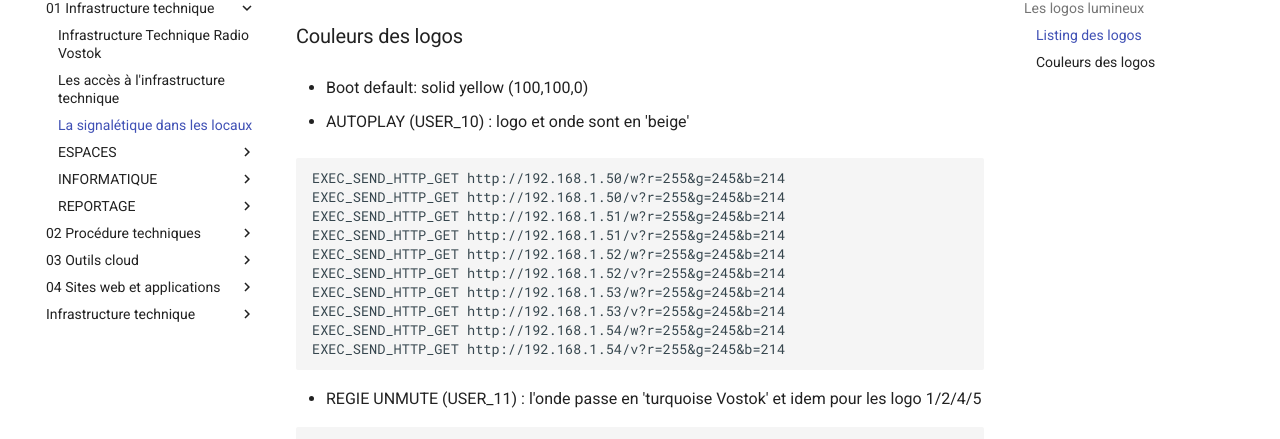
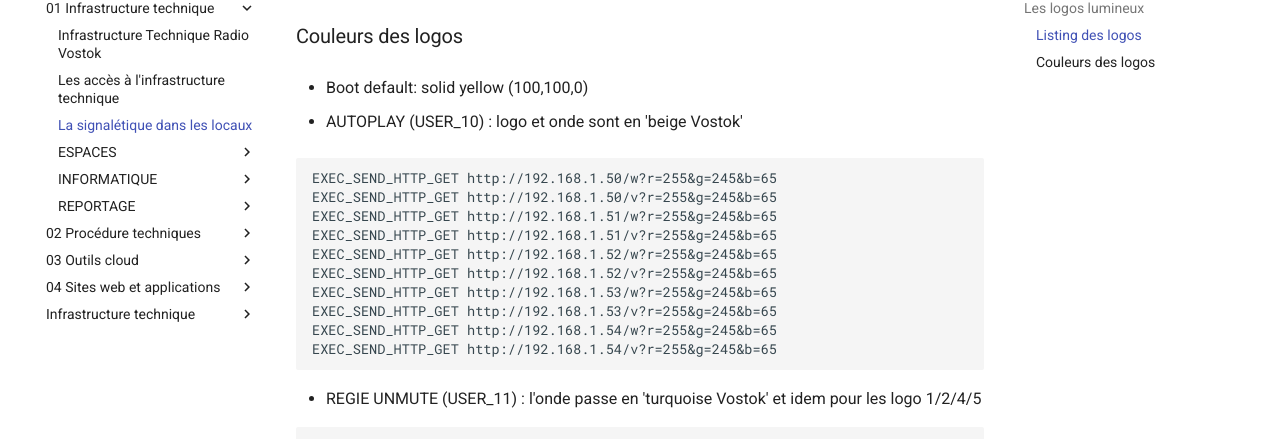
Before and after one commit to Le-Parloir/Vostok-Documentation, an MkDocs documentation site: the page built from docs/Documentation technique/01 - Infrastructure technique/3 - signaletique.md, in a window 1280 px wide and 900 px high, scrolled down 445 px. Shown: the part 148-587 px from the top of the window. Built offline with MkDocs 1.6.1 and Material for MkDocs 9.7.7, drawn with Linux system fonts in a browser that asks for light colours.

Commit message:
update signaletique doc - 2

````diff
--- a/docs/Documentation technique/01 - Infrastructure technique/3 - signaletique.md
+++ b/docs/Documentation technique/01 - Infrastructure technique/3 - signaletique.md
@@ -16,19 +16,19 @@ Ils indiquent les différents états de l'antenne et des studios
 
 - Boot default: solid yellow (100,100,0)
 
-- AUTOPLAY (USER_10) : logo et onde sont en 'beige'
+- AUTOPLAY (USER_10) : logo et onde sont en 'beige Vostok'
 
 ```
-EXEC_SEND_HTTP_GET http://192.168.1.50/w?r=255&g=245&b=214
-EXEC_SEND_HTTP_GET http://192.168.1.50/v?r=255&g=245&b=214
-EXEC_SEND_HTTP_GET http://192.168.1.51/w?r=255&g=245&b=214
-EXEC_SEND_HTTP_GET http://192.168.1.51/v?r=255&g=245&b=214
-EXEC_SEND_HTTP_GET http://192.168.1.52/w?r=255&g=245&b=214
-EXEC_SEND_HTTP_GET http://192.168.1.52/v?r=255&g=245&b=214
-EXEC_SEND_HTTP_GET http://192.168.1.53/w?r=255&g=245&b=214
-EXEC_SEND_HTTP_GET http://192.168.1.53/v?r=255&g=245&b=214
-EXEC_SEND_HTTP_GET http://192.168.1.54/w?r=255&g=245&b=214
-EXEC_SEND_HTTP_GET http://192.168.1.54/v?r=255&g=245&b=214
+EXEC_SEND_HTTP_GET http://192.168.1.50/w?r=255&g=245&b=65
+EXEC_SEND_HTTP_GET http://192.168.1.50/v?r=255&g=245&b=65
+EXEC_SEND_HTTP_GET http://192.168.1.51/w?r=255&g=245&b=65
+EXEC_SEND_HTTP_GET http://192.168.1.51/v?r=255&g=245&b=65
+EXEC_SEND_HTTP_GET http://192.168.1.52/w?r=255&g=245&b=65
+EXEC_SEND_HTTP_GET http://192.168.1.52/v?r=255&g=245&b=65
+EXEC_SEND_HTTP_GET http://192.168.1.53/w?r=255&g=245&b=65
+EXEC_SEND_HTTP_GET http://192.168.1.53/v?r=255&g=245&b=65
+EXEC_SEND_HTTP_GET http://192.168.1.54/w?r=255&g=245&b=65
+EXEC_SEND_HTTP_GET http://192.168.1.54/v?r=255&g=245&b=65
 ```
 
 - REGIE UNMUTE (USER_11) : l'onde  passe en 'turquoise Vostok' et idem pour les logo 1/2/4/5
````
